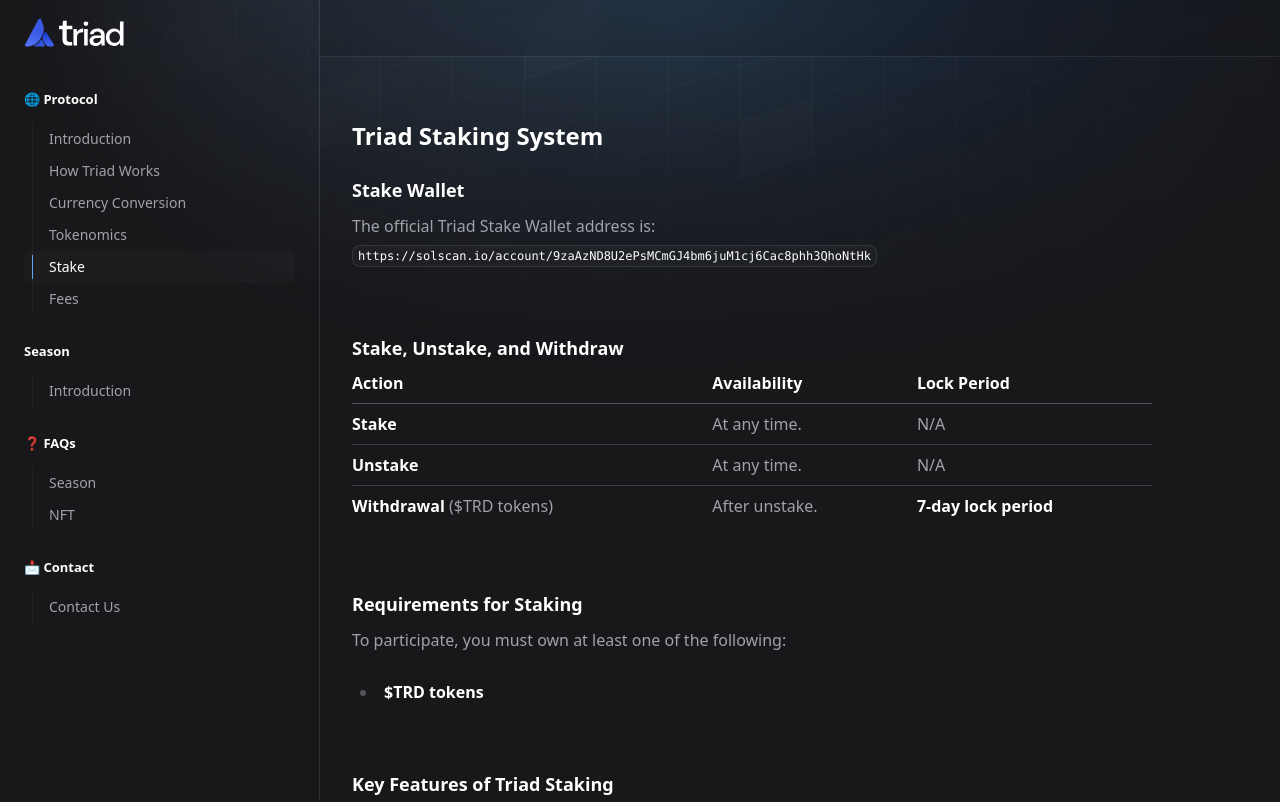
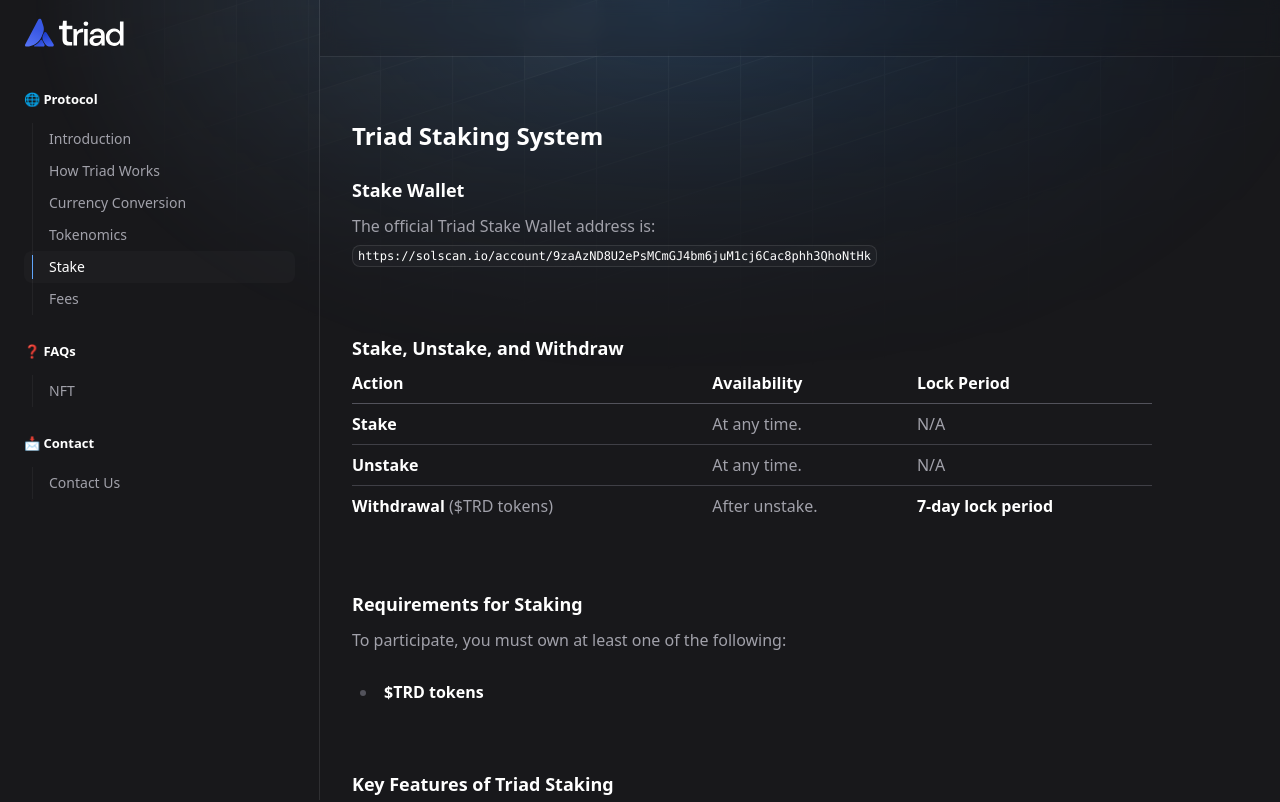
Before and after one commit to triadxyz/docs, a Next.js app: page /stake in a window 1280 px wide. Shown: the top 802 px of the page. Built offline with nearby package versions, Linux system fonts and the light colour scheme.

Commit message:
remove season

```diff
--- a/src/components/Navigation.jsx
+++ b/src/components/Navigation.jsx
@@ -194,15 +194,8 @@ export const navigation = [
     ],
   },
   {
-    title: 'Season',
-    links: [
-      { title: 'Introduction', href: '/season-points' },
-    ],
-  },
-  {
     title: '❓ FAQs',
     links: [
-      { title: 'Season', href: '/faq/season-faq' },
       { title: 'NFT', href: '/faq/nft' },
     ],
   },
--- a/src/pages/stake.mdx
+++ b/src/pages/stake.mdx
@@ -34,7 +34,6 @@ Rewards are distributed **per second** and calculated based on:
 
 * Stake **$TRD tokens** directly.
 * Earn **interest** on your staked balance.
-* For every **$1 in TRD staked**, you earn **3 Triad Points**.
 
 ### Lock-up Periods
 
```
